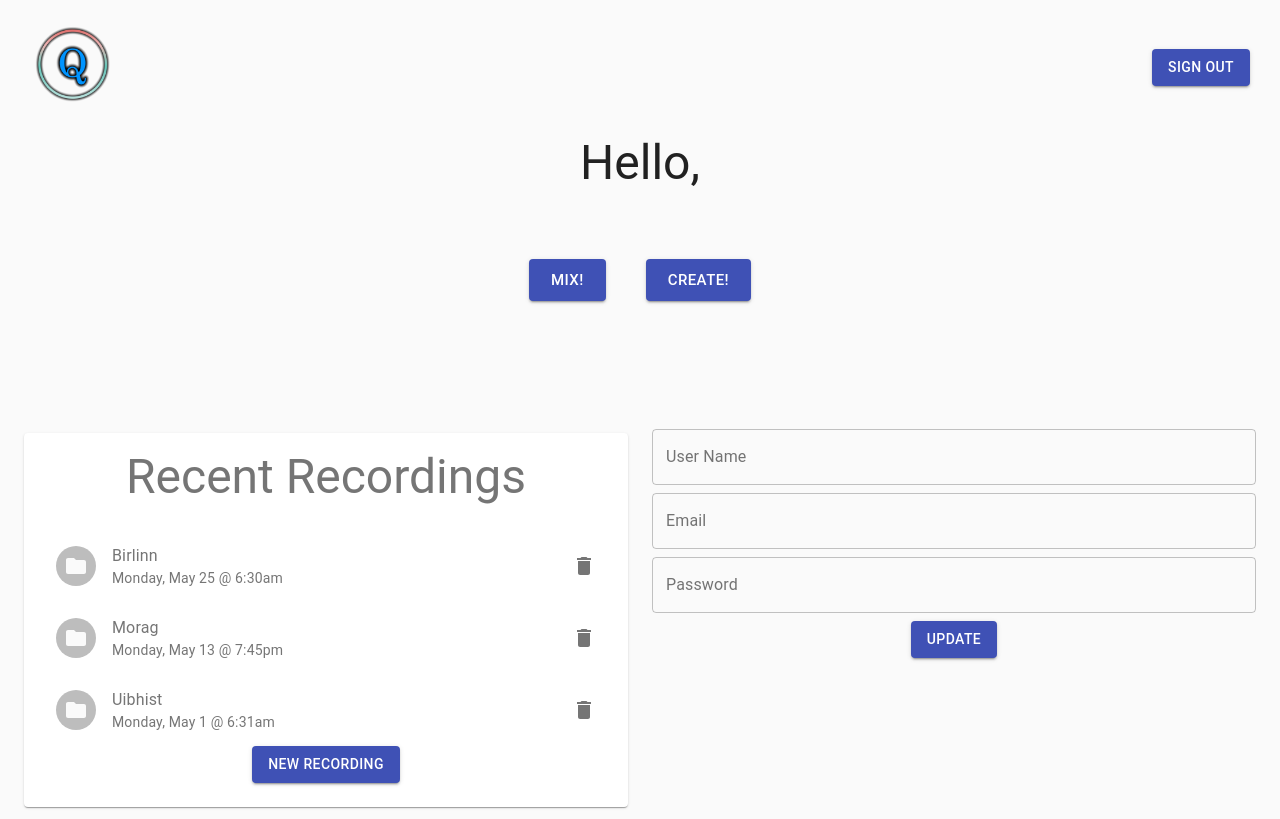
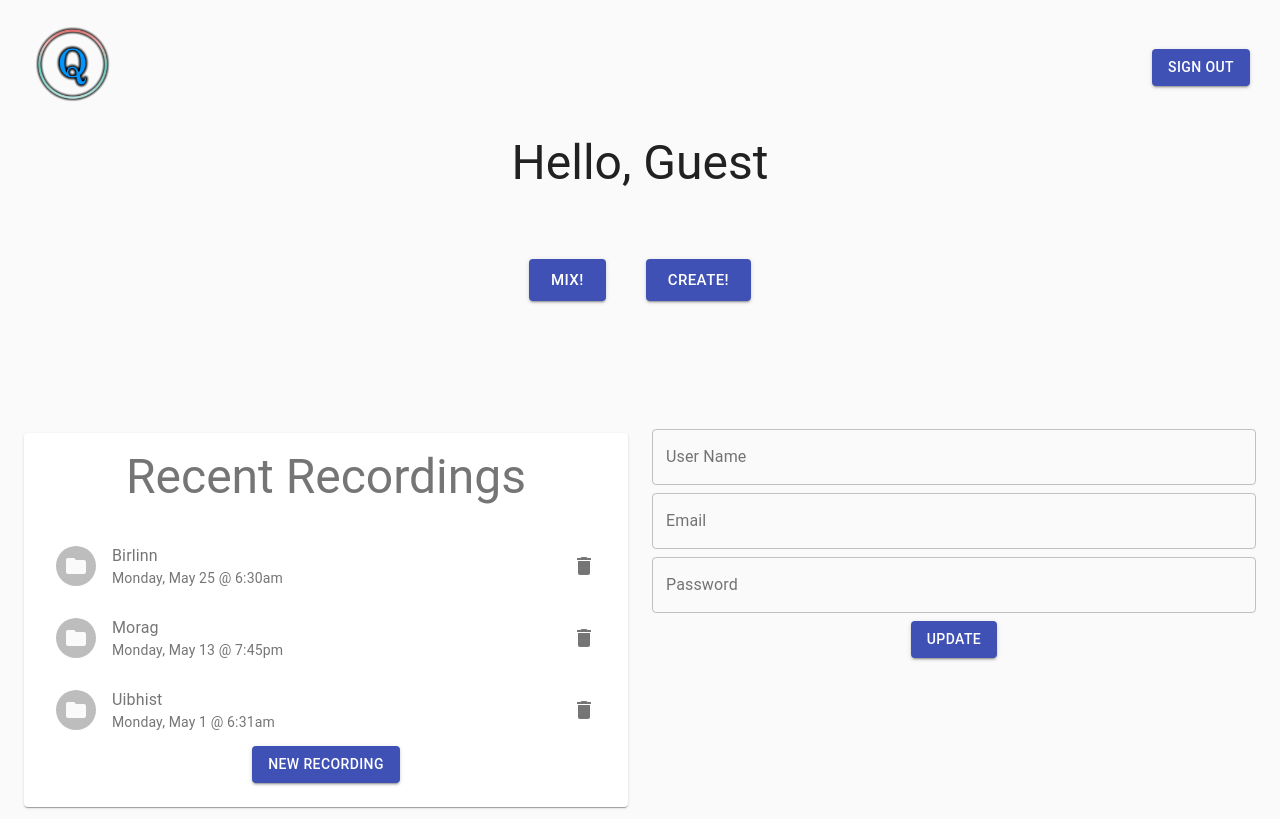
Before and after one commit to wenitte/teamcass-proj1, a React (Create React App) app: page / in a window 1280 px wide. Both pictures are taken after a click on the button "GUEST". Built offline with nearby package versions, Linux system fonts and the light colour scheme; no server answers.

Commit message:
Display username from server

```diff
--- a/src/App.js
+++ b/src/App.js
@@ -61,7 +61,7 @@ function App({ currentUser, checkUserSession }) {
             />
             <Route
               path="/dashboard"
-              render={() => (currentUser ? <Dashboard /> : <Redirect to="/" />)}
+              render={() => (currentUser ? <Dashboard displayName={currentUser.displayName}/> : <Redirect to="/" />)}
             />
             <Route
               path="/choose-song"
--- a/src/components/dashboard/Dashboard.js
+++ b/src/components/dashboard/Dashboard.js
@@ -101,7 +101,7 @@ export default function Dashboard(props) {
         <CssBaseline />
         <Container maxWidth="lg">
           <div className={classes.root}>
-            <Typography className={classes.heading} variant="h3">Hello, {props.user}</Typography>
+            <Typography className={classes.heading} variant="h3">Hello, {props.displayName}</Typography>
             <Grid container spacing={3}>
               <Grid container justify="center" spacing={5}>
                 <Grid item>
```
